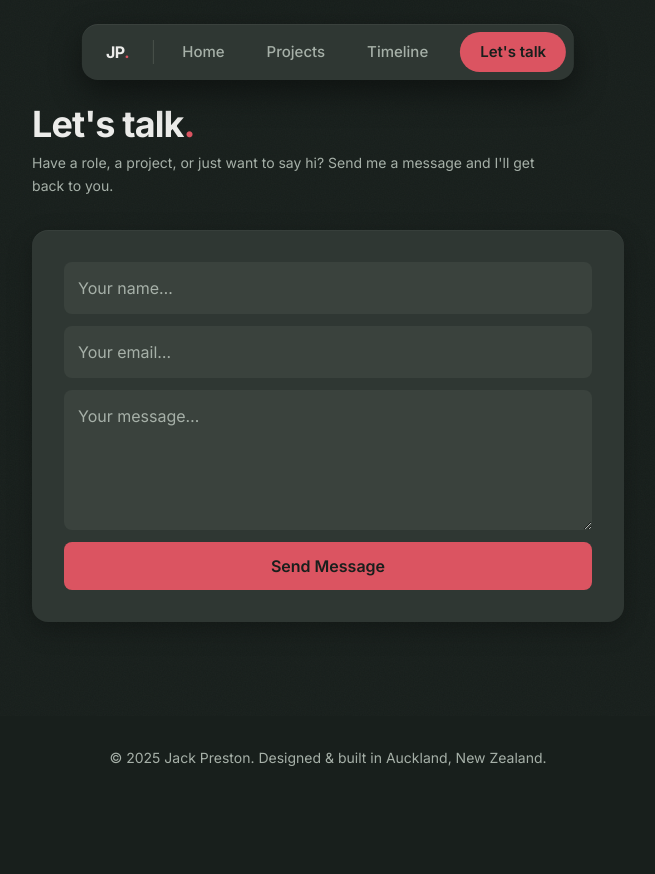
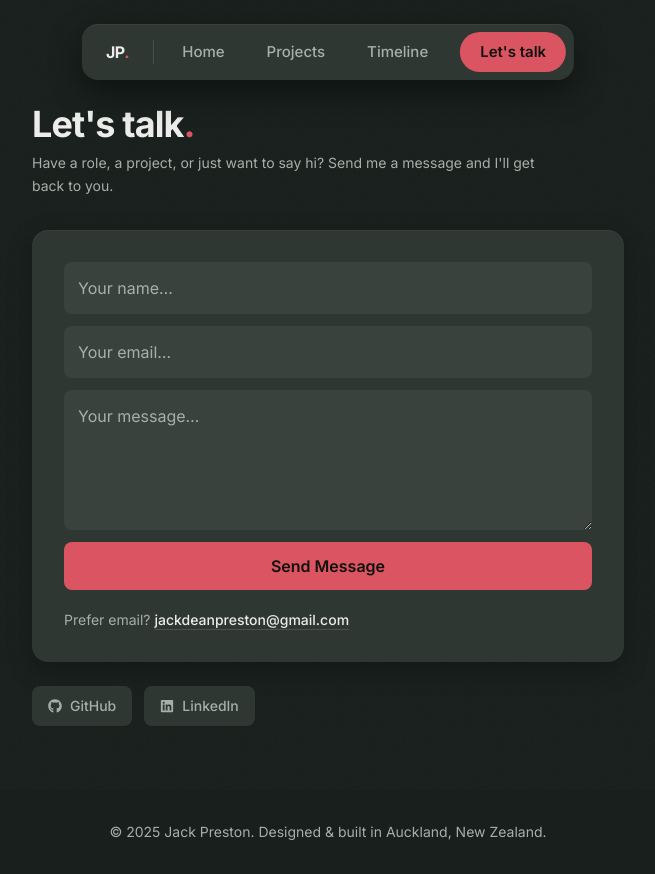
Before and after one commit to jpreston05/portfolio-website, a Next.js app: page /contact in a window 1280 px wide. Shown: the whole page, without its empty margins (312-967 px from the left). Before the commit the page ends 800 px from the top, so only its background shows below. Built offline with nearby package versions, Linux system fonts and the light colour scheme.

Commit message:
improvemnts

```diff
--- a/app/contact/page.tsx
+++ b/app/contact/page.tsx
@@ -1,6 +1,7 @@
 "use client";
 
 import { motion } from "framer-motion";
+import { FaGithub, FaLinkedin } from "react-icons/fa";
 import { Footer } from "@/components/Footer";
 import { ContactForm } from "@/components/ContactForm";
 import { c } from "@/components/palette";
@@ -36,6 +37,30 @@ export default function ContactPage() {
           >
             <ContactForm />
           </section>
+
+          {/* Elsewhere — the funnel shouldn't end on a single channel. */}
+          <div className="mt-6 flex flex-wrap gap-3">
+            <a
+              href="https://github.com/jpreston05"
+              target="_blank"
+              rel="noreferrer"
+              className="inline-flex items-center gap-2 rounded-lg px-4 py-2.5 text-sm font-medium transition-colors hover:text-[#ECECEA]"
+              style={{ color: c.muted, background: c.surface }}
+            >
+              <FaGithub aria-hidden />
+              GitHub
+            </a>
+            <a
+              href="https://www.linkedin.com/in/jackdpreston/"
+              target="_blank"
+              rel="noreferrer"
+              className="inline-flex items-center gap-2 rounded-lg px-4 py-2.5 text-sm font-medium transition-colors hover:text-[#ECECEA]"
+              style={{ color: c.muted, background: c.surface }}
+            >
+              <FaLinkedin aria-hidden />
+              LinkedIn
+            </a>
+          </div>
         </main>
         <Footer />
       </motion.div>
--- a/app/globals.css
+++ b/app/globals.css
@@ -77,10 +77,10 @@ h3 {
   background: var(--color-line);
 }
 
-/* Selection color */
+/* Selection color — hero-ink on pink, the same pairing as every pink surface. */
 ::selection {
   background: var(--color-accent);
-  color: #181f1c;
+  color: var(--color-hero-ink);
 }
 
 /* On the hero card the accent selection would vanish once the card dyes pink —
--- a/components/AboutMe.tsx
+++ b/components/AboutMe.tsx
@@ -38,7 +38,9 @@ const Stat = ({ label, children }: { label: string; children: React.ReactNode })
 export const AboutMe = () => (
   <SectionCard id="about" title="About Me">
     <div className="flex flex-col gap-6">
-      <p className="text-sm leading-relaxed" style={{ color: c.muted }}>
+      {/* 70ch cap — the right column runs ~100+ chars/line unclamped on wide
+          screens, past the ~75ch readability ceiling. */}
+      <p className="max-w-[70ch] text-sm leading-relaxed" style={{ color: c.muted }}>
         {PARAGRAPH}
       </p>
 
--- a/components/Contact.tsx
+++ b/components/Contact.tsx
@@ -3,9 +3,10 @@
 import { SectionCard } from "@/components/SectionCard";
 import { ContactForm } from "@/components/ContactForm";
 
-/* Home-page contact section — the shared form in the section-card shell. */
+/* Home-page contact section — the shared form in the section-card shell.
+   Titled "Let's talk" to match the nav CTA and /contact (one name per action). */
 export const Contact = () => (
-  <SectionCard id="contact" title="Get in Touch">
+  <SectionCard id="contact" title="Let's talk">
     <ContactForm />
   </SectionCard>
 );
--- a/components/ContactForm.tsx
+++ b/components/ContactForm.tsx
@@ -59,7 +59,7 @@ export const ContactForm = () => {
         success: false,
         error: true,
         message:
-          "An error occurred while sending your message. Please try again.",
+          "Something went wrong sending your message. Please try again, or use the email below.",
       });
     }
   };
@@ -109,10 +109,11 @@ export const ContactForm = () => {
         onChange={handleInputChange}
         className={`${fieldClass} min-h-[140px] resize-y`}
       />
+      {/* heroInk, not bg, for text on pink — bg is 4.36:1, heroInk 4.89:1 AA. */}
       <motion.button
         type="submit"
         className="rounded-lg px-4 py-3 text-base font-semibold transition-colors disabled:cursor-not-allowed disabled:opacity-60"
-        style={{ background: c.accent, color: c.bg }}
+        style={{ background: c.accent, color: c.heroInk }}
         whileHover={formStatus.submitting ? undefined : { y: -2 }}
         whileTap={formStatus.submitting ? undefined : { scale: 0.98 }}
         disabled={formStatus.submitting}
@@ -144,6 +145,20 @@ export const ContactForm = () => {
           <span>{formStatus.message}</span>
         </motion.div>
       )}
+
+      {/* Direct-email fallback — the recovery path when the form (EmailJS)
+          fails, and the channel for people who prefer their own mail client.
+          Text stays ink; only the underline takes the accent on hover (pink
+          text on these surfaces misses AA). */}
+      <p className="mt-2 text-sm" style={{ color: c.muted }}>
+        Prefer email?{" "}
+        <a
+          href="mailto:jackdeanpreston@gmail.com"
+          className="font-medium text-[#ECECEA] underline decoration-[#4A524C] underline-offset-4 transition-colors hover:decoration-[#DB5461]"
+        >
+          jackdeanpreston@gmail.com
+        </a>
+      </p>
     </form>
   );
 };
--- a/components/Navbar.tsx
+++ b/components/Navbar.tsx
@@ -111,7 +111,7 @@ export const Navbar = ({ brandVisible = true }: { brandVisible?: boolean }) => {
 
         <MotionLink
           href="/contact"
-          className="ml-1 whitespace-nowrap rounded-full bg-[#DB5461] px-2.5 py-2 text-[13px] font-semibold text-[#181F1C] sm:ml-1.5 sm:px-5 sm:text-[15px]"
+          className="ml-1 whitespace-nowrap rounded-full bg-[#DB5461] px-2.5 py-2 text-[13px] font-semibold text-[#10120F] sm:ml-1.5 sm:px-5 sm:text-[15px]"
           whileHover={{ y: -2 }}
           whileTap={{ scale: 0.97 }}
         >
--- a/components/Preloader.tsx
+++ b/components/Preloader.tsx
@@ -15,6 +15,10 @@ import { AnimatePresence, motion, useReducedMotion } from "framer-motion";
 
 type Phase = "name" | "combine" | "loading" | "glide" | "done";
 type Flip = { x: number; y: number; scale: number };
+
+// Phases only ever move forward — guards the skip interaction and any timer
+// that fires after the user has already jumped ahead.
+const ORDER: Phase[] = ["name", "combine", "loading", "glide", "done"];
 
 const NAME_HOLD = 1000; // ms: fade-in + hold on the full name
 const COMBINE_MS = 700; // collapse → JP
@@ -37,6 +41,8 @@ export const Preloader = ({
 }) => {
   const reduce = useReducedMotion();
   const [phase, setPhase] = useState<Phase>("name");
+  const advance = (to: Phase) =>
+    setPhase((p) => (ORDER.indexOf(to) > ORDER.indexOf(p) ? to : p));
   const [flip, setFlip] = useState<Flip | null>(null);
   const readyRef = useRef(false);
   const phaseRef = useRef<Phase>("name");
@@ -73,10 +79,10 @@ export const Preloader = ({
       return () => clearTimeout(t);
     }
     const timers = [
-      setTimeout(() => setPhase("combine"), NAME_HOLD),
+      setTimeout(() => advance("combine"), NAME_HOLD),
       // After "JP." forms: glide if the page is ready, else wait (bouncing dot).
       setTimeout(
-        () => setPhase(readyRef.current ? "glide" : "loading"),
+        () => advance(readyRef.current ? "glide" : "loading"),
         NAME_HOLD + COMBINE_MS + HOLD_JP
       ),
     ];
@@ -84,11 +90,24 @@ export const Preloader = ({
     // eslint-disable-next-line react-hooks/exhaustive-deps
   }, [reduce]);
 
+  // The intro is a signature, not a toll gate: any click or key skips straight
+  // to the glide (reduced-motion users never see the choreography anyway).
+  useEffect(() => {
+    if (reduce) return;
+    const skip = () => advance("glide");
+    window.addEventListener("pointerdown", skip);
+    window.addEventListener("keydown", skip);
+    return () => {
+      window.removeEventListener("pointerdown", skip);
+      window.removeEventListener("keydown", skip);
+    };
+  }, [reduce]);
+
   // While the page is still loading, hold on "JP." (dot bounces). The load
   // handler above advances us when ready; this is just the safety cap.
   useEffect(() => {
     if (phase !== "loading") return;
-    const cap = setTimeout(() => setPhase("glide"), LOAD_CAP);
+    const cap = setTimeout(() => advance("glide"), LOAD_CAP);
     return () => clearTimeout(cap);
   }, [phase]);
 
@@ -122,9 +141,11 @@ export const Preloader = ({
       exit={{ opacity: 0 }}
       transition={{ duration: 0.3, ease: "easeOut" }}
     >
-      {/* Carbon backdrop — fades as the JP glides, revealing the site. */}
+      {/* Carbon backdrop — fades as the JP glides, revealing the site. Catches
+          pointer events while visible so a skip-click can't also fall through
+          to the invisible page (nav links) beneath it. */}
       <motion.div
-        className="absolute inset-0"
+        className={`absolute inset-0 ${backdropGone ? "pointer-events-none" : "pointer-events-auto"}`}
         style={{ background: "#181F1C" }}
         animate={{ opacity: backdropGone ? 0 : 1 }}
         transition={{ duration: 0.6, ease: "easeInOut" }}
```
Also changed, not shown: components/Herov2.tsx (+20 -6 lines).
